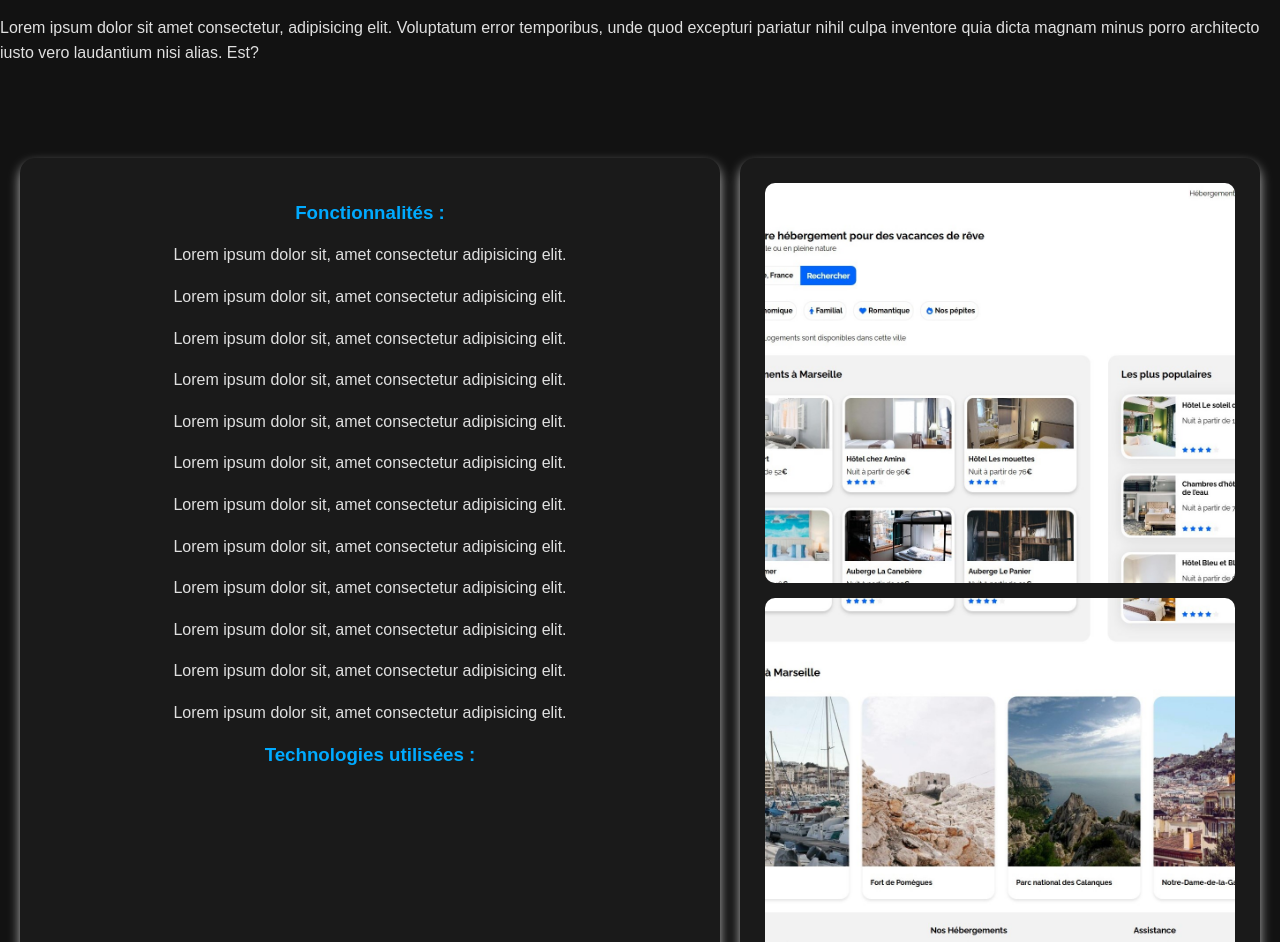
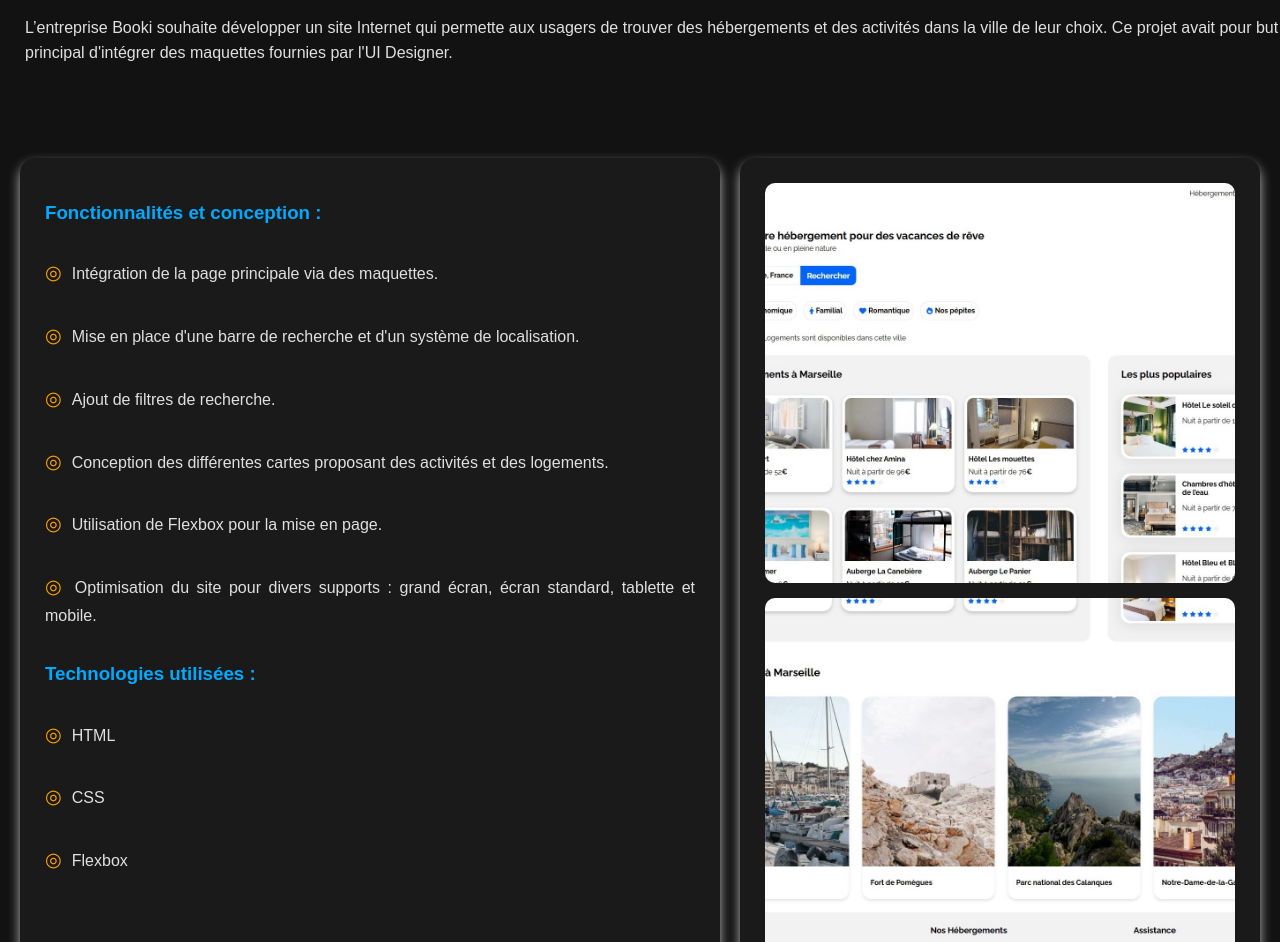
Before and after one commit to QuentinDidelot/Portfolio, a plain HTML site: page projets/booki.html in a window 1280 px wide. Shown: the part 354-1296 px from the top of the page. Drawn offline with Linux system fonts and the light colour scheme.

Commit message:
Projects - Booki
Done

```diff
--- a/css/projects.css
+++ b/css/projects.css
@@ -33,6 +33,9 @@
                             Projects
 **************************************************************** */
 
+.project_details {
+    padding-left: 25px;
+}
 .projects_content {
     display: flex;
     justify-content: space-around;
@@ -47,6 +50,9 @@
     max-width: 700px;
     box-shadow: 0 6px 12px rgba(255, 255, 255, 0.7);
     width: 100%;
+    display: flex;
+    flex-direction: column;
+    text-align: justify;
 }
 
 .projects_pictures {
@@ -115,6 +121,12 @@
     cursor: pointer;
 }
 
+.chip {
+    font-size: larger;
+    color: orange;
+    padding-right: 10px;
+}
+
 /****************************************************************
                             Github
 **************************************************************** */
--- a/projets/booki.html
+++ b/projets/booki.html
@@ -18,29 +18,27 @@
         </nav>
     </header>
     <h1 class="projects_title">
-        <p>Hello World</p>
+        <p>Booki</p>
     </h1>
 
-    <h2 class="project_details">Description du projet : </h2>
-    <p> Lorem ipsum dolor sit amet consectetur, adipisicing elit. Voluptatum error temporibus, unde quod excepturi pariatur nihil culpa inventore quia dicta magnam minus porro architecto iusto vero laudantium nisi alias. Est?</p>
+    <div class="project_details">
+        <h2>Description du projet : </h2>
+        <p> L’entreprise Booki souhaite développer un site Internet qui permette aux usagers de trouver des hébergements et des activités dans la ville de leur choix. Ce projet avait pour but principal d'intégrer des maquettes fournies par l'UI Designer.</p>
+    </div>
 
     <section class="projects_content">
         <div class="projects_features">
-            <h3>Fonctionnalités :</h3>
-            <p> Lorem ipsum dolor sit, amet consectetur adipisicing elit.</p>
-            <p> Lorem ipsum dolor sit, amet consectetur adipisicing elit.</p>
-            <p> Lorem ipsum dolor sit, amet consectetur adipisicing elit.</p>
-            <p> Lorem ipsum dolor sit, amet consectetur adipisicing elit.</p>
-            <p> Lorem ipsum dolor sit, amet consectetur adipisicing elit.</p>
-            <p> Lorem ipsum dolor sit, amet consectetur adipisicing elit.</p>
-            <p> Lorem ipsum dolor sit, amet consectetur adipisicing elit.</p>
-            <p> Lorem ipsum dolor sit, amet consectetur adipisicing elit.</p>
-            <p> Lorem ipsum dolor sit, amet consectetur adipisicing elit.</p>
-            <p> Lorem ipsum dolor sit, amet consectetur adipisicing elit.</p>
-            <p> Lorem ipsum dolor sit, amet consectetur adipisicing elit.</p>
-            <p> Lorem ipsum dolor sit, amet consectetur adipisicing elit.</p>
+            <h3>Fonctionnalités et conception :</h3>
+            <p><span class="chip">◎</span>Intégration de la page principale via des maquettes.</p>
+            <p><span class="chip">◎</span>Mise en place d'une barre de recherche et d'un système de localisation.</p>
+            <p><span class="chip">◎</span>Ajout de filtres de recherche.</p>
+            <p><span class="chip">◎</span>Conception des différentes cartes proposant des activités et des logements.</p>
+            <p> <span class="chip">◎</span>Utilisation de Flexbox pour la mise en page.</p>
+            <p><span class="chip">◎</span>Optimisation du site pour divers supports : grand écran, écran standard, tablette et mobile.</p>
             <h3>Technologies utilisées : </h3>
-
+            <p><span class="chip">◎</span>HTML</p>
+            <p><span class="chip">◎</span>CSS</p>
+            <p><span class="chip">◎</span>Flexbox</p>
         </div>
 
         <div class="projects_pictures">
@@ -59,11 +57,11 @@
     <section class="project_github">
 
         <!-- Ne pas oublier d'ajouter le bon projet dans le lien -->
-        <a href="https://github.com/QuentinDidelot" target="_blank">
+        <a href="https://github.com/QuentinDidelot/Booki" target="_blank">
             <img src="../img/icones/skills/icon-github.png" class="github_icon" alt="Logo de Github">
         </a>
 
-        <a href="https://github.com/QuentinDidelot" target="_blank">Voir le code source sur GitHub</a>
+        <a href="https://github.com/QuentinDidelot/Booki" target="_blank">Voir le code source sur GitHub</a>
     </section>
 
     <footer>
```
Also changed, not shown: index.html (+2 -1 lines), js/projects.js (+4 -4 lines).
